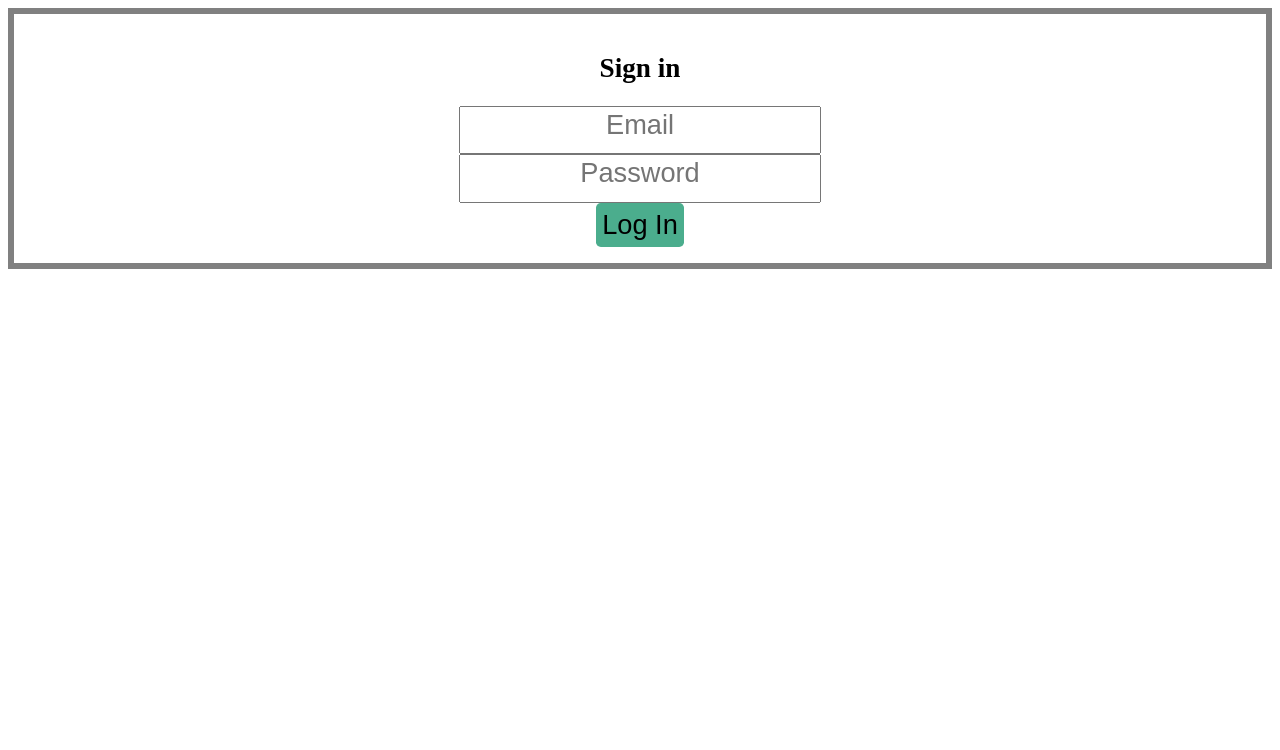
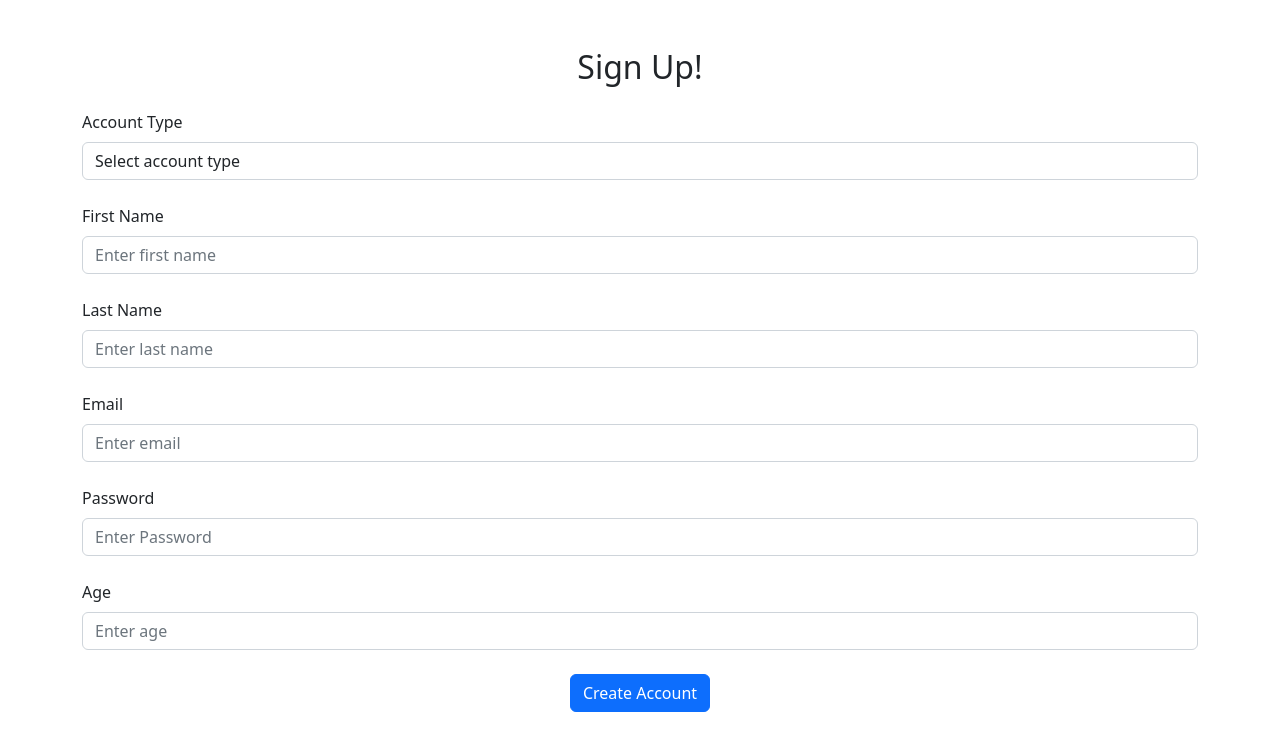
Before and after one commit to giovabos11/db-ui-team-1, a React (Create React App) app in the folder frontend/: page / in a window 1280 px wide. Shown: the top 750 px of the page. Built offline with nearby package versions, Linux system fonts and the light colour scheme.

Commit message:
Finished Login/Sign Up pages

```diff
--- a/frontend/package.json
+++ b/frontend/package.json
@@ -3,13 +3,18 @@
   "version": "0.1.0",
   "private": true,
   "dependencies": {
+    "@popperjs/core": "^2.11.7",
     "@testing-library/jest-dom": "^5.16.5",
     "@testing-library/react": "^13.4.0",
     "@testing-library/user-event": "^13.5.0",
+    "autoprefixer": "^10.4.14",
     "axios": "^1.3.4",
+    "bootstrap": "^5.2.3",
+    "postcss-cli": "^10.1.0",
     "react": "^18.2.0",
     "react-bootstrap": "^2.7.2",
     "react-dom": "^18.2.0",
+    "react-router-dom": "^6.10.0",
     "react-scripts": "5.0.1",
     "web-vitals": "^2.1.4"
   },
--- a/frontend/src/App.jsx
+++ b/frontend/src/App.jsx
@@ -1,8 +1,9 @@
 import {Login} from "./components/login"
+import { NewAccount } from "./components";
 
 export function App() {
   return <>
-    <Login />
+    <NewAccount />
   </>;
 }
 
--- /dev/null
+++ b/frontend/src/components/custom.css
@@ -0,0 +1,4 @@
+.btn-primary {
+    display: block;
+    margin: 0 auto;
+};
--- a/frontend/src/components/index.js
+++ b/frontend/src/components/index.js
@@ -1,2 +1,3 @@
 export * from './login'
-export * from "./textform"
+export * from './custom.css'
+export * from "./newAccount"
--- a/frontend/src/components/login.jsx
+++ b/frontend/src/components/login.jsx
@@ -1,11 +1,14 @@
 import { useState } from "react";
 import axios from "axios";
-import { TextForm } from "./textform";
+import { Form, Button } from "react-bootstrap";
+import './custom.css'
+import 'bootstrap';
+import 'bootstrap/dist/css/bootstrap.min.css';
 
 export const Login = () => {
   const [email, setEmail] = useState("");
   const [password, setPassword] = useState("");
-  const [error, setError] = useState("");
+  const [errorMessage, setErrorMessage] = useState("");
 
   const handleSubmit = async (event) => {
     event.preventDefault();
@@ -14,15 +17,49 @@ export const Login = () => {
       if (response.status === 200) {
         // login successful
       } else {
-        alert("Something went wrong. Please try again later.")
+        setErrorMessage("Invalid email or password");
       }
     } catch (error) {
-      alert("Something went wrong. Please try again later.")
-      setError("Something went wrong. Please try again later.");
+      alert("Something went wrong. Please try again later.");
     }
   };
 
+  const handleEmailChange = (event) => {
+    setEmail(event.target.value);
+  };
+
+  const handlePasswordChange = (event) => {
+    setPassword(event.target.value);
+  };
+
   return (
-  <TextForm handleSubmit={handleSubmit} />
+    <div className="container mt-5">
+      <h2 className="mb-4 text-center">Log in to your account</h2>
+      {errorMessage && <p className="text-danger">{errorMessage}</p>}
+
+      <Form onSubmit={handleSubmit}>
+        <Form.Group controlId="formBasicEmail" className="mb-4">
+          <Form.Label>Email</Form.Label>
+          <Form.Control
+            type="email"
+            placeholder="Enter email"
+            value={email}
+            onChange={handleEmailChange}
+          />
+        </Form.Group>
+        <Form.Group controlId="formBasicPassword" className="mb-4">
+          <Form.Label>Password</Form.Label>
+          <Form.Control
+            type="password"
+            placeholder="Enter Password"
+            value={password}
+            onChange={handlePasswordChange}
+          />
+        </Form.Group>
+        <Button variant="primary" type="submit" className="btn-primary d-flex justify-content-center">
+          Log in
+        </Button>
+      </Form>
+    </div>
   );
 };
--- /dev/null
+++ b/frontend/src/components/newAccount.jsx
@@ -0,0 +1,137 @@
+import { Link, useNavigate } from "react-router-dom";
+import { useState } from "react";
+import axios from "axios";
+import { Form, Button } from "react-bootstrap";
+import "./custom.css";
+import "bootstrap";
+import "bootstrap/dist/css/bootstrap.min.css";
+
+export const NewAccount = () => {
+  const [firstName, setFirstName] = useState("");
+  const [lastName, setLastName] = useState("");
+  const [email, setEmail] = useState("");
+  const [password, setPassword] = useState("");
+  const [age, setAge] = useState("");
+  const [registerAs, setRegisterAs] = useState("");
+  const [errorMessage, setErrorMessage] = useState("");
+
+  const handleSubmit = async (event) => {
+    event.preventDefault();
+    try {
+      const response = await axios.post("/new-account", {
+        firstName,
+        lastName,
+        email,
+        password,
+        age,
+        registerAs,
+      });
+      if (response.status === 201) {
+        // account created successfully
+      } else {
+        setErrorMessage("Failed to create account");
+      }
+    } catch (error) {
+      alert("Something went wrong. Please try again later.");
+    }
+  };
+
+  const handleFirstNameChange = (event) => {
+    setFirstName(event.target.value);
+  };
+
+  const handleLastNameChange = (event) => {
+    setLastName(event.target.value);
+  };
+
+  const handleEmailChange = (event) => {
+    setEmail(event.target.value);
+  };
+
+  const handlePasswordChange = (event) => {
+    setPassword(event.target.value);
+  };
+
+  const handleAgeChange = (event) => {
+    setAge(event.target.value);
+  };
+
+  const handleRegisterAsChange = (event) => {
+    setRegisterAs(event.target.value);
+  };
+
+  return (
+    <div className="container mt-5">
+      <h2 className="mb-4 text-center">Sign Up!</h2>
+      {errorMessage && <p className="text-danger">{errorMessage}</p>}
+
+      <Form onSubmit={handleSubmit}>
+        <Form.Group controlId="formBasicAccountType" className="mb-4">
+          <Form.Label>Account Type</Form.Label>
+          <Form.Control
+            as="select"
+            onChange={handleRegisterAsChange}
+            value={registerAs}
+          >
+            <option value="">Select account type</option>
+            <option value="trainee">Trainee</option>
+            <option value="coach">Coach</option>
+          </Form.Control>
+        </Form.Group>
+
+        <Form.Group controlId="formBasicFirstName" className="mb-4">
+          <Form.Label>First Name</Form.Label>
+          <Form.Control
+            type="text"
+            placeholder="Enter first name"
+            value={firstName}
+            onChange={handleFirstNameChange}
+          />
+        </Form.Group>
+        <Form.Group controlId="formBasicLastName" className="mb-4">
+          <Form.Label>Last Name</Form.Label>
+          <Form.Control
+            type="text"
+            placeholder="Enter last name"
+            value={lastName}
+            onChange={handleLastNameChange}
+          />
+        </Form.Group>
+        <Form.Group controlId="formBasicEmail" className="mb-4">
+          <Form.Label>Email</Form.Label>
+          <Form.Control
+            type="email"
+            placeholder="Enter email"
+            value={email}
+            onChange={handleEmailChange}
+          />
+        </Form.Group>
+        <Form.Group controlId="formBasicPassword" className="mb-4">
+          <Form.Label>Password</Form.Label>
+          <Form.Control
+            type="password"
+            placeholder="Enter Password"
+            value={password}
+            onChange={handlePasswordChange}
+          />
+        </Form.Group>
+        <Form.Group controlId="formBasicAge" className="mb-4">
+          <Form.Label>Age</Form.Label>
+          <Form.Control
+            type="number"
+            placeholder="Enter age"
+            value={age}
+            onChange={handleAgeChange}
+          />
+        </Form.Group>
+        <Button
+          variant="primary"
+          type="submit"
+          className="btn-primary d-flex justify-content-center"
+        >
+          Create Account
+        </Button>
+      </Form>
+    </div>
+  );
+};
--- a/frontend/src/components/styles.css
+++ /dev/null
@@ -1,38 +0,0 @@
-h2.mb-4 {
-    font-size: 1.7rem;
-}
-
-[class]{
-    font-size: 1.7rem;
-    text-align: center;
-}
-
-.form-box {
-    border: 0.4rem solid #ddd;
-    border-color: gray;
-    padding: 1rem;
-}
-
-#type{
-    margin-bottom: 3rem;
-}
-
-.form-control-lg{
-    padding-bottom: 0.7rem;
-}
-
-button:hover{
-    opacity: 45%;
-    cursor: pointer;
-}
-
-button{
-    background-color: rgb(75, 173, 141);
-    border: none;
-    border-radius: .3rem;
-    padding: 0.4rem
-}
-
-.email{
-
-}
--- a/frontend/src/components/textform.jsx
+++ /dev/null
@@ -1,49 +0,0 @@
-import React, { useState } from "react";
-import { Form, Button } from "react-bootstrap";
-import "./styles.css";
-
-export const TextForm = ({ handleSubmit }) => {
-  const [email, setEmail] = useState("");
-  const [password, setPassword] = useState("");
-
-  const handleEmailChange = (event) => {
-    setEmail(event.target.value);
-  };
-
-  const handlePasswordChange = (event) => {
-    setPassword(event.target.value);
-  };
-
-  return (
-    <div className="form-box">
-      <div className="container mt-5">
-        <h2 className="mb-4">Sign in</h2>
-        <Form onSubmit={handleSubmit}>
-          <Form.Group controlId="formBasicEmail">
-            <Form.Control
-              type="email"
-              placeholder="Email"
-              value={email}
-              onChange={handleEmailChange}
-              className="form-control-lg"
-            />
-          </Form.Group>
-
-          <Form.Group controlId="formBasicPassword">
-            <Form.Control
-              type="password"
-              placeholder="Password"
-              value={password}
-              onChange={handlePasswordChange}
-              className="form-control-lg"
-            />
-          </Form.Group>
-
-          <Button variant="primary" type="submit" block>
-            Log In
-          </Button>
-        </Form>
-      </div>
-    </div>
-  );
-};
--- a/frontend/tailwind.config.js
+++ /dev/null
@@ -1,8 +0,0 @@
-/** @type {import('tailwindcss').Config} */
-module.exports = {
-  content: [],
-  theme: {
-    extend: {},
-  },
-  plugins: [],
-}
```
Also changed, not shown: 1 other file (tests, documents, lock files or other folders).
